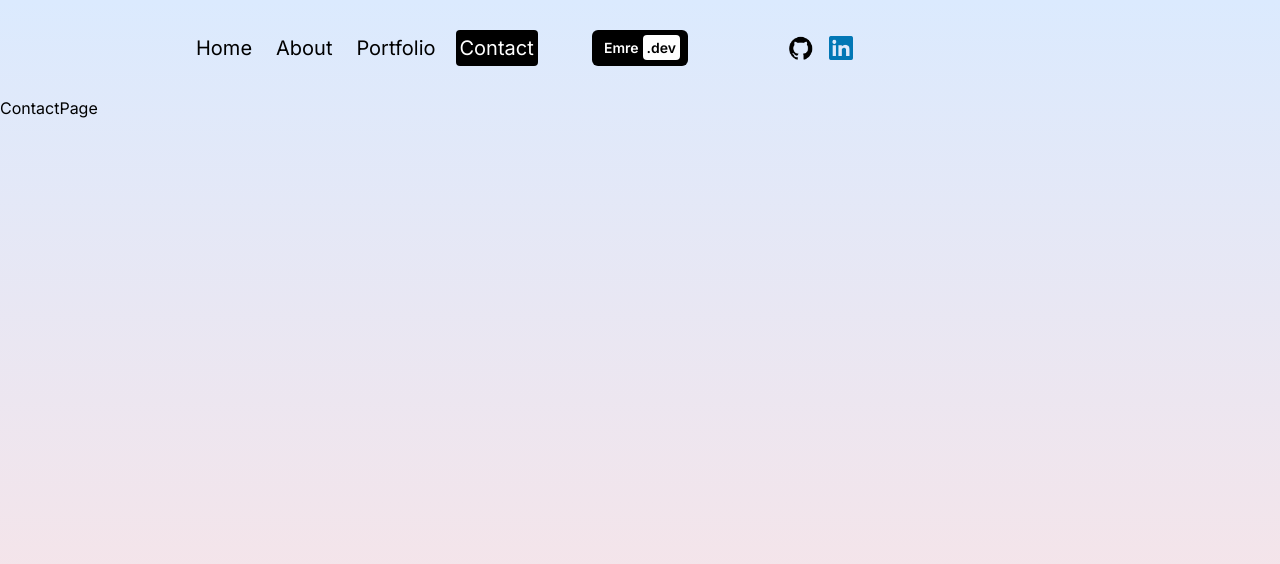
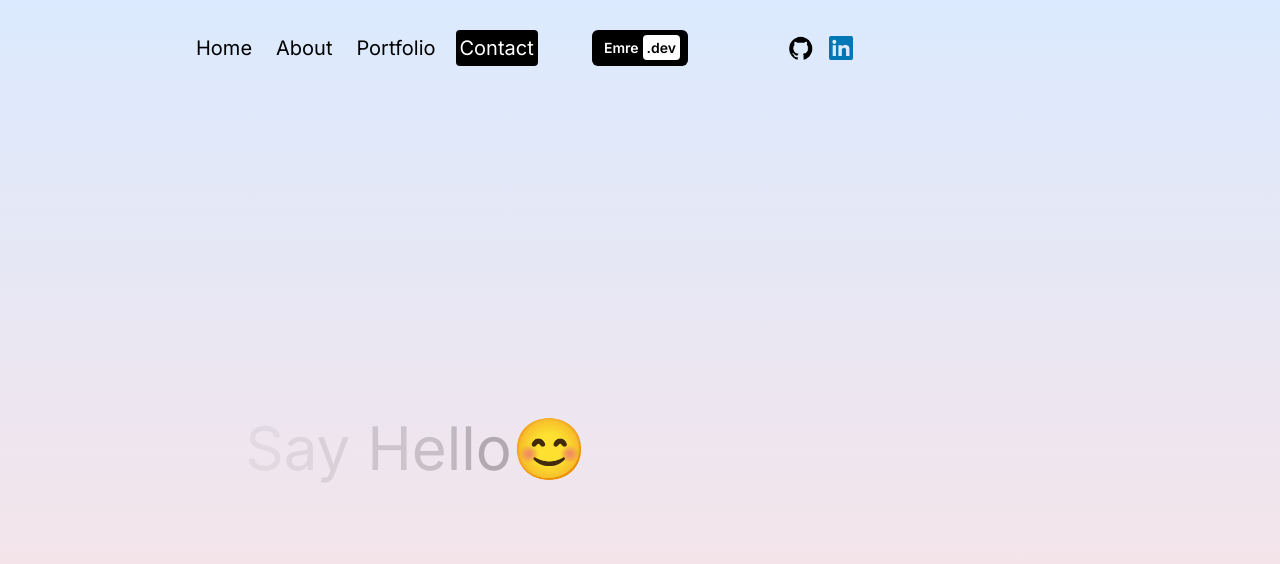
Before and after one commit to emredurgunlu/Nextjs-Portfolio, a Next.js app: page /contact in a window 1280 px wide. Shown: the top 564 px of the page. Built offline with nearby package versions, Linux system fonts and the light colour scheme.

Commit message:
contact page text animation

```diff
--- a/app/contact/page.jsx
+++ b/app/contact/page.jsx
@@ -2,6 +2,7 @@
 import { motion } from "framer-motion";
 
 const ContactPage = () => {
+  const text = "Say Hello";
   return (
     <motion.div
       className="h-full"
@@ -9,7 +10,30 @@
       animate={{ y: "0%" }}
       transition={{ duration: 1 }}
     >
-      ContactPage
+      <div className="h-full flex flex-col lg:flex-row px-4 sm:px-8 md:px-12 lg:px-20 xl:px-48">
+        {/* TEXT CONTAINER */}
+        <div className="h-1/2 lg:h-full lg:w-1/2 flex items-center justify-center text-6xl">
+          <div>
+            {text.split("").map((letter, index) => (
+              <motion.span
+                key={index}
+                initial={{ opacity: 1 }}
+                animate={{ opacity: 0 }}
+                transition={{
+                  duration: 3,
+                  repeat: Infinity,
+                  delay: index * 0.1,
+                }}
+              >
+                {letter}
+              </motion.span>
+            ))}
+            😊
+          </div>
+        </div>
+        {/* FORM CONTAINER */}
+        <form className="h-1/2 lg:h-full lg:w-1/2"></form>
+      </div>
     </motion.div>
   );
 };
```
